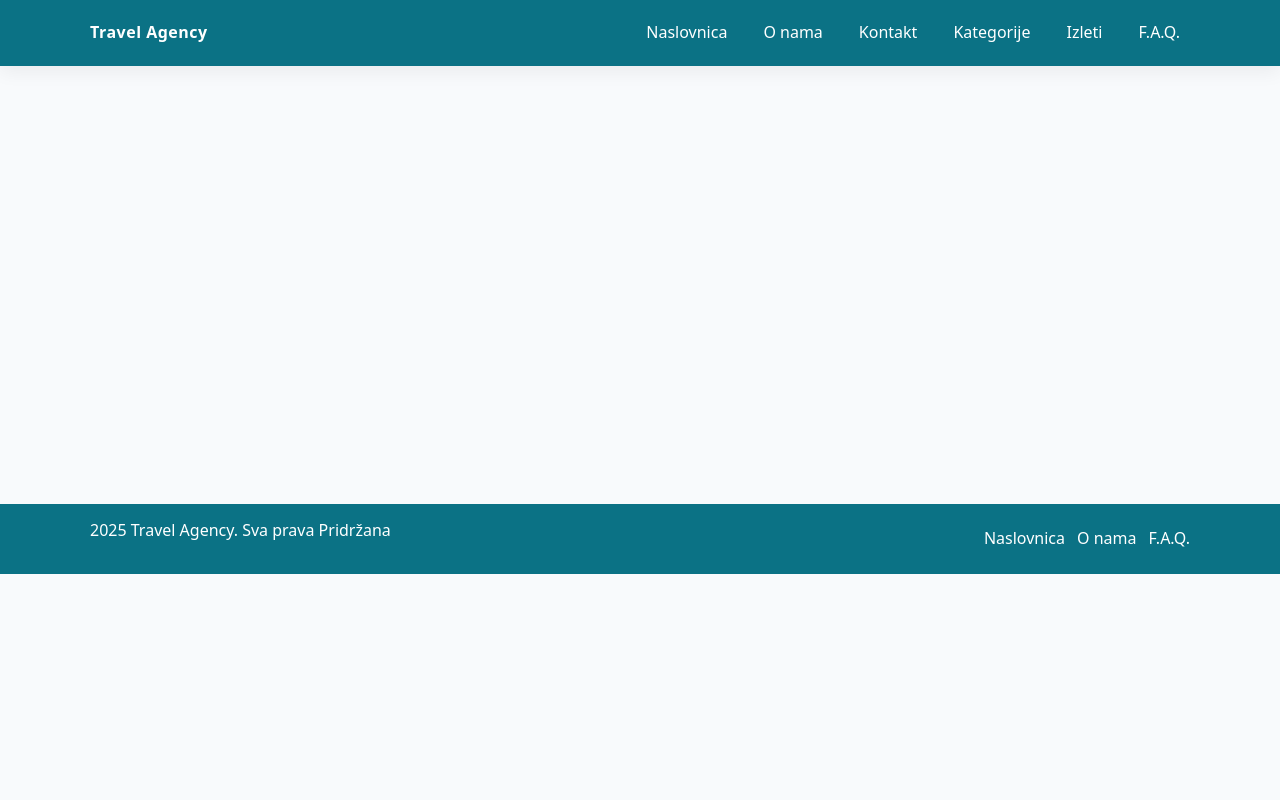
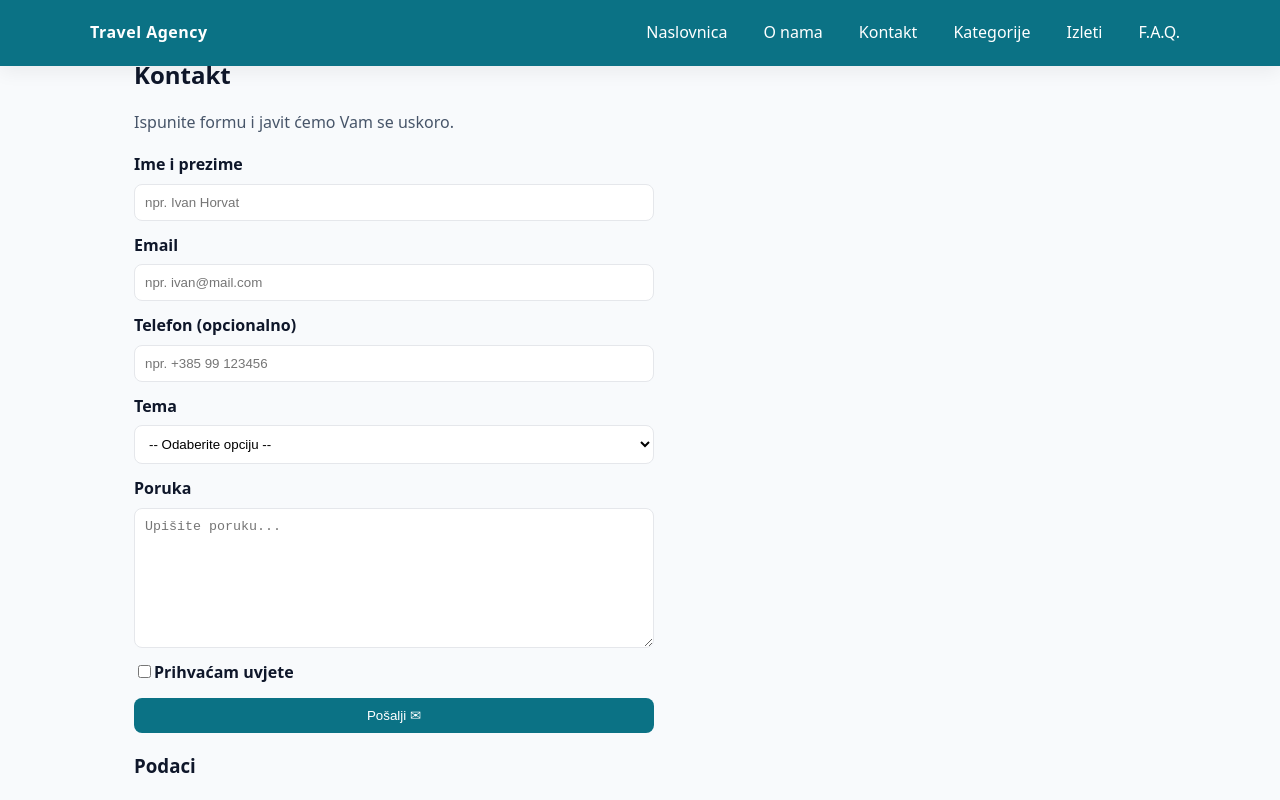
Before and after one commit to sara97-png/TravelAgency, a React app: page /contact in a window 1280 px wide. Shown: the top 800 px of the page. Built offline with nearby package versions, Linux system fonts and the light colour scheme.

Commit message:
F.A.Q. page with accordion, NotFound page

```diff
--- a/src/App.jsx
+++ b/src/App.jsx
@@ -7,6 +7,9 @@ import Tours from "./pages/tours";
 import Categories from "./pages/Categories";
 import ToursDetails from "./pages/ToursDetails";
 import About from "./pages/About";
+import FAQ from "./pages/FAQ";
+import Contact from "./pages/Contact";
+import NotFound from "./pages/NotFound";
 
 export default function App(){
   return (
@@ -19,6 +22,9 @@ export default function App(){
           <Route path="/tours/:id" element={<ToursDetails/>}/>
           <Route path="/categories" element={<Categories/>}/>
           <Route path="/about" element={<About/>}/>
+          <Route path="/faq" element={<FAQ/>}/>
+          <Route path="/contact" element={<Contact />} />
+          <Route path="*" element={<NotFound/>}/>
         </Routes>
       </main>
       <Footer />
--- /dev/null
+++ b/src/components/Accordion.css
@@ -0,0 +1,27 @@
+.accordion-item {
+    border: 1px solid var(--border);
+    border-radius: 10px;
+    overflow: hidden;
+    background-color: var(--card);
+    box-shadow: var(--shadow);
+    margin-bottom: 10px;
+}
+
+.accordion-title {
+    width: 100%;
+    text-align: left;
+    padding: 12px 14px;
+    border: none;
+    background: #e6fcf5;
+    color: #0b7285;
+    display: flex;
+    justify-content: space-between;
+    align-items: center;
+    cursor: pointer;
+    font-weight: 600;
+}
+
+.accordion-content {
+    padding: 12px 14px;
+    background: #fff;
+}
--- /dev/null
+++ b/src/components/Accordion.jsx
@@ -0,0 +1,16 @@
+import React, {useState} from "react";
+import "./Accordion.css";
+
+export default function Accordion({question, answer}){
+    const [open, setOpen] = useState(false);
+
+    return (
+        <div className="accordion-item">
+            <button type="button" className="accordion-title" onClick={() => setOpen(!open)}>
+              <span>{question}</span>
+              <span>{open ? " ➖" : " ➕"}</span>
+            </button>
+            {open && <div className="accordion-content">{answer}</div>} {/*Ako je open izrenderirat ćemo div s accordionom i odgovorom*/}
+        </div>
+    )
+}
--- /dev/null
+++ b/src/components/ContactForm.css
@@ -0,0 +1,35 @@
+.contact-form {
+    display: grid;
+    gap: 12px;
+    max-width: 520px;
+}
+
+.field {
+    display: flex;
+    flex-direction: column;
+    gap: 6px;
+}
+
+label {
+    font-weight: bold;
+}
+
+input, select, textarea, input:not([type="checkbox"]) {
+    padding: 10px;
+    border: 1px solid var(--border);
+    border-radius: 8px;
+    background: #fff;
+}
+
+textarea {
+    min-height: 140px;
+}
+
+.error {
+    color: #c92a2a;
+    font-size: 12px;
+}
+
+input.field-error, select.field-error, textarea.field-error { /*ovo stavljamo ovako jer ne bi radilo inace (var ga overridea*/
+    border-color: #c92a2a;
+}
--- /dev/null
+++ b/src/components/ContactForm.jsx
@@ -0,0 +1,174 @@
+import React, { useState } from "react";
+import "./ContactForm.css";
+
+export default function ContactForm() {
+  const [data, setData] = useState({
+    name: "",
+    email: "",
+    phone: "",
+    topic: "",
+    consent: false,
+  });
+
+  const [errors, setErrors] = useState({}); //za greške
+
+  const handleChange = (e) => {
+    //handle metoda za hendlanje svih podataka u kojoj ćemo destrukturirati sve šta imamo
+    const { name, value, type, checked } = e.target;
+    setData((prev) => ({
+      ...prev,
+      [name]: type === "checkbox" ? checked : value,
+    })); // ako je checkbox, spremi checked (true/false), inače spremi value (tekst, broj itd)
+    validate()
+};
+
+  const validate = () => {
+    //validatori za greške!
+    const e = {};
+    if (!data.name || data.name.trim().length < 3) {
+      e.name = "Unesite ime i prezime (min. 3 znaka)"; //required i min length (ima li dovoljno slova i jel napisano)
+    } else {
+        delete e.name
+    }
+    if (!data.email) {
+        e.email = "Unesite email";
+    } else {
+        delete e.email
+    }
+    if (data.email && !data.email.includes("@") && !data.includes("."))
+    {
+      e.email = "Email format nije ispravan";
+    } else {
+        delete e.email
+    }
+    if(!data.topic) {
+        e.topic = "Unesite temu"
+    } else {
+        delete e.topic
+    }
+    if(!data.message && data.message.trim().length < 10) {
+        e.message = "Poruka mora imati najmanje 10 znakova"
+    } else {
+        delete e.message
+    }
+    if(!data.consent) {
+        e.consent = "Potvrdite privolu"
+    } else {
+        delete e.consent
+    }
+    setErrors(e); // apliciramo u errors state objekt
+
+    return Object.keys(e).length === 0;
+  };
+
+  const handleSubmit = (e) => {
+    e.preventDefault(); //da ukinemo deafultno ponašanje koje bi poslalo na URL i ukinulo refresh na stranicii
+    console.log("data: ", data);
+    if(validate()) {
+        alert("Poruka je poslana");
+        setData ({
+    name: "",
+    email: "",
+    phone: "",
+    topic: "",
+    consent: false,
+  });
+
+  setErrors({})
+    }
+  };
+
+  return (
+    <form className="contact-form" onSubmit={handleSubmit}>
+      <div className="field">
+        <label htmlFor="name">Ime i prezime</label>
+        <input
+          type="text"
+          name="name"
+          value={data.name}
+          onChange={handleChange}
+          onBlur={handleChange}
+          placeholder="npr. Ivan Horvat"
+          id="name"
+          className={errors.name ? "field-error" : ""} //provjera greški
+        />
+        {errors.name && <small className="error">{errors.name}</small>}
+      </div>
+      <div className="field">
+        <label htmlFor="email">Email</label>
+        <input
+          type="email"
+          name="email"
+          value={data.email}
+          onChange={handleChange}
+          onBlur={handleChange}
+          placeholder="npr. ivan@mail.com"
+          id="email"
+          className={errors.name ? "field-error" : ""} //provjera greški
+        />
+        {errors.email && <small className="error">{errors.email}</small>}
+      </div>
+      <div className="field">
+        <label htmlFor="phone">Telefon (opcionalno)</label>
+        <input
+          type="text"
+          name="phone"
+          value={data.phone}
+          onChange={handleChange}
+          placeholder="npr. +385 99 123456"
+          id="phone"
+          className={errors.name ? "field-error" : ""} //provjera greški
+        />
+        {errors.phone && <small className="error">{errors.phone}</small>}
+      </div>
+      <div className="field">
+        <label htmlFor="topic">Tema</label>
+        <select
+          name="topic"
+          value={data.topic}
+          onChange={handleChange}
+          onBlur={handleChange}
+          id="topic"
+          className={errors.topic ? "field-error" : ""}
+        >
+          <option value="">-- Odaberite opciju --</option>
+          <option value="paying">Plaćanje</option>
+          <option value="documents">Dokumenti i osiguranje</option>
+          <option value="reservations">Promjena ili otkazivanje rezervacije</option>
+          <option value="other">Ostalo</option>
+        </select>
+        {errors.topic && <small className="error">{errors.topic}</small>}
+      </div>
+      <div className="field">
+        <label htmlFor="message">Poruka</label>
+        <textarea
+          name="message"
+          id="message"
+          value={data.message}
+          onChange={handleChange}
+          onBlur={handleChange}
+          placeholder="Upišite poruku..."
+          className={errors.message ? "field-error" : ""}
+        ></textarea>
+        {errors.message && <small className="error">{errors.message}</small>}
+      </div>
+      <div className="field">
+        <label className="consent">
+          <input
+            type="checkbox"
+            name="consent"
+            checked={data.consent}
+            onChange={handleChange}
+            onBlur={handleChange}
+            className={errors.consent ? "field-error" : ""}
+          />
+          <span>Prihvaćam uvjete</span>
+        </label>
+        {errors.consent && <small className="error">{errors.consent}</small>}
+      </div>
+      <button type="submit" className="btn">
+        Pošalji ✉︎
+      </button>
+    </form>
+  );
+}
--- /dev/null
+++ b/src/pages/Contact.jsx
@@ -0,0 +1,17 @@
+import React from "react";
+import ContactForm from "../components/ContactForm";
+
+export default function Contact() {
+    return (
+        <section className="contact container">
+            <h1>Kontakt</h1>
+            <p className="muted">Ispunite formu i javit ćemo Vam se uskoro.</p>
+            <ContactForm />
+            <h3>Podaci</h3>
+            <p>Email: info@travel-agency.example</p>
+            <p>Telefon: +385 91 000 0000</p>
+            <p>Adresa: Ulica Primjera 1, Zagreb</p>
+            <p>Radno vrijeme: Pon–Pet 9–17h</p>
+        </section>
+    )
+}
--- /dev/null
+++ b/src/pages/FAQ.jsx
@@ -0,0 +1,23 @@
+import React from "react";
+import Accordion from "../components/Accordion";
+
+const faqs = [
+    { question: "Kako rezervirati izlet?", answer: "Izlet možete rezervirati preko kontakt forme ili pozivom."},
+    { question: "Koje su opcije plaćanj?", answer: "Kartice i bankovne uplate su podržane."},
+    { question: "Jesu li izleti sigurni?", answer: "Da. Svi naši izleti organizirani su uz najviše sigurnosne standarde. Voditelji su licencirani i iskusni, a prije svakog izleta dobit ćete jasne upute i preporuke kako bi iskustvo bilo sigurno i ugodno."},
+    { question: "Mogu li dobiti račun?", answer: "Naravno, izdajemo i R1 račun po potrebi."},
+    { question: "Što ako se izlet otkaže?", answer: "U slučaju otkazivanja izleta zbog lošeg vremena ili drugih nepredviđenih okolnosti, odmah Vas obavještavamo i nudimo nekoliko opcija: novi termin, zamjenski izlet ili povrat novca."},
+];
+
+export default function FAQ() {
+    return (
+        <section className="faq container">
+            <h1>Često postavljena pitanja</h1>
+            <div style={{marginTop: 12}}>
+                {faqs.map((f, i) => (
+                    <Accordion key={i} question={f.question} answer={f.answer}/>
+                ))}
+            </div>
+        </section>
+    )
+}
--- a/src/pages/Home.jsx
+++ b/src/pages/Home.jsx
@@ -25,5 +25,5 @@ export default function Home() {
         </div>
         </div>
         </section>
-    )
+    );
 }
--- /dev/null
+++ b/src/pages/NotFound.jsx
@@ -0,0 +1,10 @@
+import React from "react";
+
+export default function NotFound() {
+    return (
+        <section className="not-found container">
+            <h1><strong>404 greška</strong></h1>
+            <p>Stranica koju tražite nije pronađena</p>
+        </section>
+    )
+}
```
